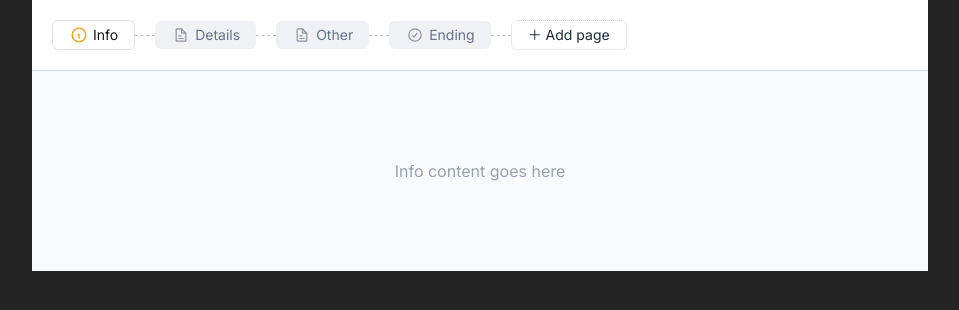
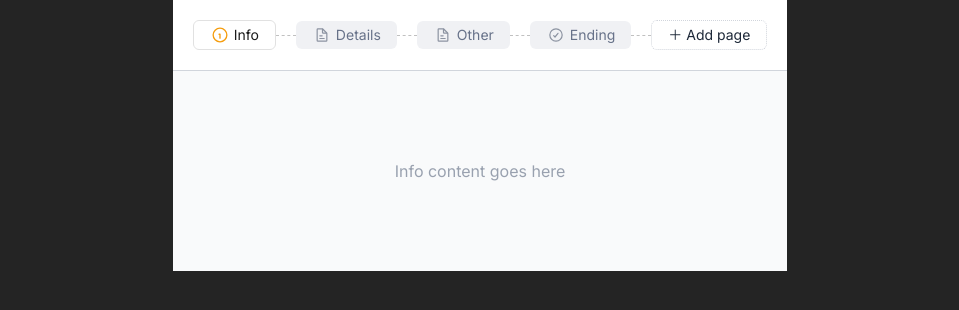
Before and after one commit to imasif/Form-test, a React (Vite) app: page / in a window 1280 px wide. Shown: the top 310 px of the page, without its empty margins (160-1119 px from the left). Built offline with nearby package versions, Linux system fonts and the light colour scheme.

Commit message:
tab bar now scrolls

```diff
--- a/src/components/home/Home.jsx
+++ b/src/components/home/Home.jsx
@@ -1,6 +1,7 @@
 import { useSelector, useDispatch } from 'react-redux'
 import { addTab, removeTab, reorderTabs } from '../../slices/tabsSlice'
 import { useState, useRef, useEffect } from 'react'
+// eslint-disable-next-line no-unused-vars
 import { useSpring, animated } from '@react-spring/web'
 import Copy from '../../assets/copy.svg'
 import Delete from '../../assets/delete.svg'
@@ -155,9 +156,9 @@ export default function Home() {
 
     return (
         <>
-            <div className="flex p-5 overflow-x-auto border-b border-gray-300 bg-white w-4xl">
+            <div className="flex p-5 overflow-x-auto border-b border-gray-300 bg-white w-full">
                 <div
-                    className="flex items-center tab-bar-view"
+                    className="flex items-center tab-bar-view overflow-x-auto scrollbar-thin scrollbar-thumb-gray-300 scrollbar-track-transparent sm:overflow-x-auto sm:scrollbar-thin sm:scrollbar-thumb-gray-300 sm:scrollbar-track-transparent w-full"
                     onMouseLeave={() =>
                         dotMenuOpen ? null : setActiveTabHovered(false)
                     }
```
